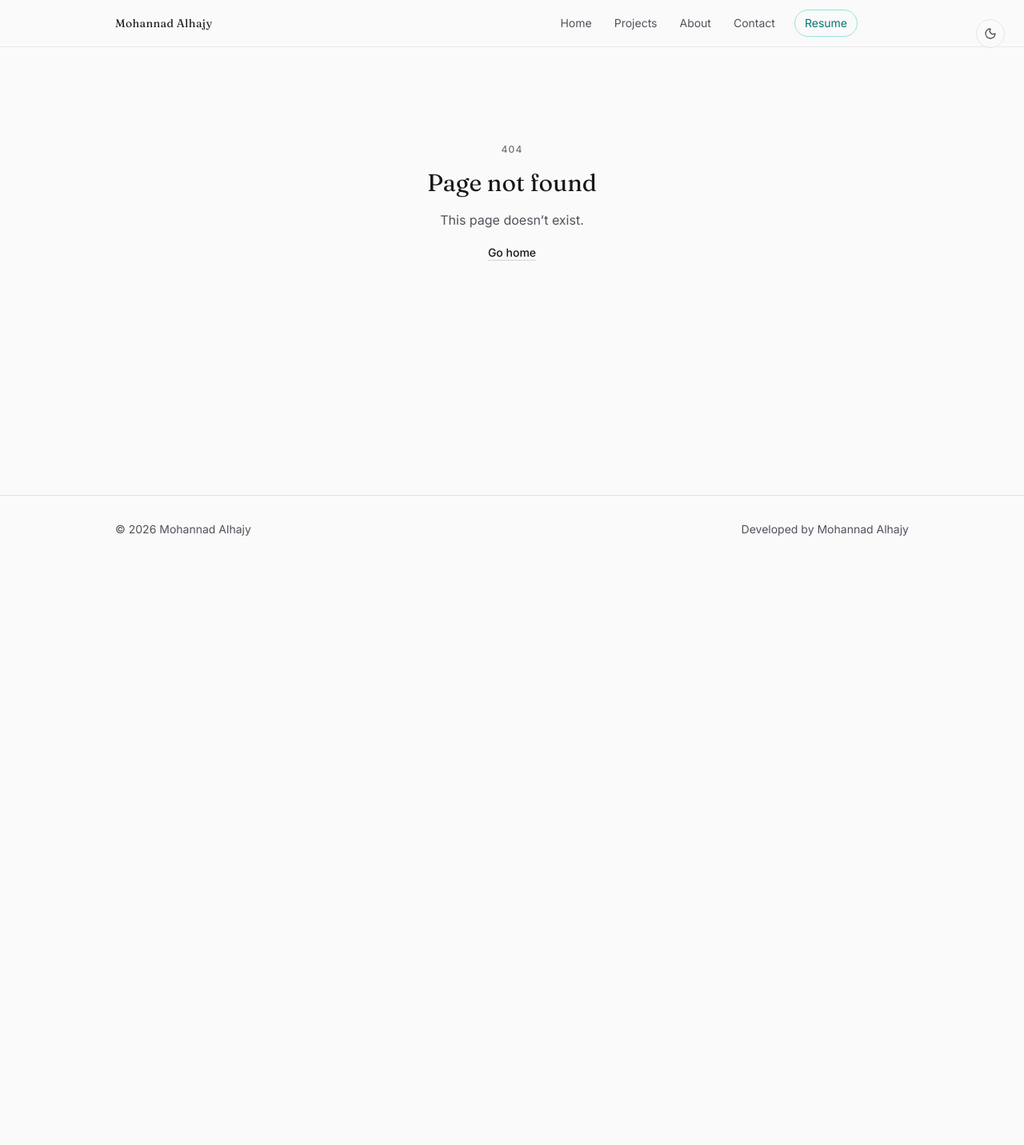
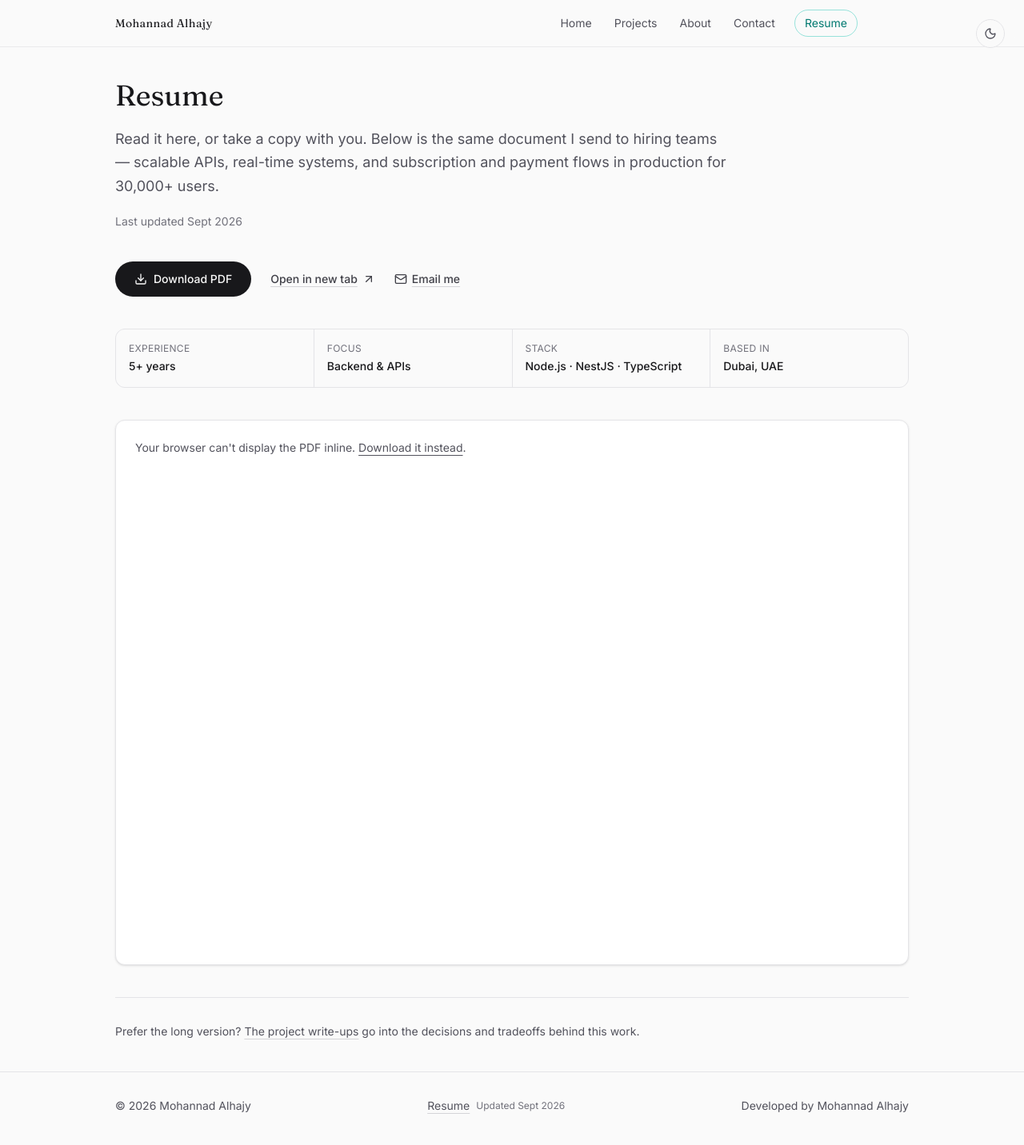
Before and after one commit to mohannadalhajy/portfolio, a Next.js app: page /resume in a window 1280 px wide. Before the commit this address had no page. Shown: the top 1432 px of the page at 80% size. Before the commit the page ends 800 px from the top, so only its background shows below. Built offline with nearby package versions, Linux system fonts and the light colour scheme.

Commit message:
optimize resume

```diff
--- a/next.config.ts
+++ b/next.config.ts
@@ -22,6 +22,17 @@ const nextConfig: NextConfig = {
         headers: securityHeaders,
       },
       {
+        // The resume page embeds this route in an <object>, which is a nested
+        // browsing context — the global X-Frame-Options: DENY blocks that even
+        // same-origin. Relax it to same-origin framing for the PDF only. Listed
+        // after the catch-all so it overrides it (later rule wins).
+        source: "/api/resume",
+        headers: [
+          { key: "X-Frame-Options", value: "SAMEORIGIN" },
+          { key: "Content-Security-Policy", value: "frame-ancestors 'self'" },
+        ],
+      },
+      {
         // Static assets in public/ are content-stable; serve them from cache.
         source: "/:path*.(png|jpg|jpeg|webp|avif|ico|pdf)",
         headers: [
--- a/src/app/HomeContent.tsx
+++ b/src/app/HomeContent.tsx
@@ -4,10 +4,10 @@ import HeroGem from "@/components/HeroGem";
 import StatusBadge from "@/components/StatusBadge";
 import Link from "next/link";
 import { motion } from "framer-motion";
-import { ArrowRight, Download } from "lucide-react";
+import { ArrowRight, Download, Eye } from "lucide-react";
 import { FADE_DOWN_ANIMATION_VARIANTS, STAGGER_CHILDREN } from "@/lib/motion";
 import { skillGroups } from "@/data/skills";
-import { resumeUrl, resumeUpdated } from "@/lib/site";
+import { resumeUrl, resumePage, resumeUpdated } from "@/lib/site";
 
 const testimonials = [
   {
@@ -146,14 +146,13 @@ export default function HomeContent() {
           <ArrowRight className="h-4 w-4 transition-transform group-hover:translate-x-1" />
         </Link>
         <span className="inline-flex items-center gap-2">
-          <a
-            href={resumeUrl}
-            download
+          <Link
+            href={resumePage}
             className="group inline-flex items-center gap-2 text-sm font-medium text-zinc-700 underline decoration-zinc-300 underline-offset-4 transition-colors hover:text-zinc-900 hover:decoration-amber-400 dark:text-zinc-300 dark:decoration-zinc-700 dark:hover:text-zinc-100"
           >
-            <Download className="h-4 w-4 transition-transform group-hover:-translate-y-0.5" />
-            Download Resume
-          </a>
+            <Eye className="h-4 w-4" />
+            View Resume
+          </Link>
           <span className="text-xs font-medium text-zinc-500 dark:text-zinc-500">
             Updated {resumeUpdated}
           </span>
--- a/src/app/api/resume/route.ts
+++ b/src/app/api/resume/route.ts
@@ -40,7 +40,7 @@ async function notify(details: Record<string, string>) {
     const { error } = await resend.emails.send({
       from: "onboarding@resend.dev",
       to: siteConfig.email,
-      subject: "Someone downloaded your resume",
+      subject: `Someone ${details.Action} your resume`,
       text: rows.map(([key, value]) => `${key}: ${value}`).join("\n"),
       html: rows
         .map(([key, value]) => `<p><strong>${key}:</strong> ${escapeHtml(value)}</p>`)
@@ -53,7 +53,11 @@ async function notify(details: Record<string, string>) {
 }
 
 export async function GET(request: Request) {
+  // `?view=1` renders the PDF in the browser; anything else downloads it.
+  const inline = new URL(request.url).searchParams.get("view") !== null;
+
   const details = {
+    Action: inline ? "viewed" : "downloaded",
     IP: getClientIp(request),
     Referrer: request.headers.get("referer") ?? "direct",
     "User agent": request.headers.get("user-agent") ?? "unknown",
@@ -81,7 +85,7 @@ export async function GET(request: Request) {
   return new NextResponse(upstream.body, {
     headers: {
       "Content-Type": "application/pdf",
-      "Content-Disposition": `attachment; filename="${resumeFile.replace(/^\//, "")}"`,
+      "Content-Disposition": `${inline ? "inline" : "attachment"}; filename="${resumeFile.replace(/^\//, "")}"`,
       "Cache-Control": "no-store",
     },
   });
--- a/src/app/contact/ContactContent.tsx
+++ b/src/app/contact/ContactContent.tsx
@@ -1,9 +1,10 @@
 "use client";
 
+import Link from "next/link";
 import { motion } from "framer-motion";
-import { MapPin, Clock, Download, ArrowUpRight } from "lucide-react";
+import { MapPin, Clock, Download, Eye, ArrowUpRight } from "lucide-react";
 import { FADE_DOWN_ANIMATION_VARIANTS, STAGGER_CHILDREN } from "@/lib/motion";
-import { siteConfig, resumeUrl, resumeUpdated } from "@/lib/site";
+import { siteConfig, resumeUrl, resumePage, resumeUpdated } from "@/lib/site";
 import CopyButton from "@/components/CopyButton";
 import StatusBadge from "@/components/StatusBadge";
 import ContactForm from "@/components/ContactForm";
@@ -72,14 +73,13 @@ export default function ContactContent() {
           </div>
 
           <div className="flex flex-wrap items-center gap-2">
-            <a
-              href={resumeUrl}
-              download
+            <Link
+              href={resumePage}
               className="group inline-flex items-center gap-2 text-sm font-medium text-zinc-900 underline decoration-zinc-300 underline-offset-4 transition-colors hover:decoration-amber-500 dark:text-zinc-100 dark:decoration-zinc-700 dark:hover:decoration-amber-400"
             >
-              <Download className="h-4 w-4 transition-transform group-hover:-translate-y-0.5" />
-              Download Resume
-            </a>
+              <Eye className="h-4 w-4" />
+              View Resume
+            </Link>
             <span className="text-xs font-medium text-zinc-500 dark:text-zinc-500">
               Updated {resumeUpdated}
             </span>
--- /dev/null
+++ b/src/app/resume/ResumeContent.tsx
@@ -0,0 +1,120 @@
+"use client";
+
+import Link from "next/link";
+import { motion } from "framer-motion";
+import { Download, ArrowUpRight, Mail } from "lucide-react";
+import { FADE_DOWN_ANIMATION_VARIANTS, STAGGER_CHILDREN } from "@/lib/motion";
+import { resumeUrl, resumeViewUrl, resumeUpdated, siteConfig } from "@/lib/site";
+
+const highlights = [
+  { label: "Experience", value: "5+ years" },
+  { label: "Focus", value: "Backend & APIs" },
+  { label: "Stack", value: "Node.js · NestJS · TypeScript" },
+  { label: "Based in", value: "Dubai, UAE" },
+];
+
+export default function ResumeContent() {
+  return (
+    <motion.div
+      initial="hidden"
+      animate="show"
+      variants={STAGGER_CHILDREN}
+      className="space-y-10"
+    >
+      <motion.header variants={FADE_DOWN_ANIMATION_VARIANTS} className="max-w-3xl space-y-5">
+        <h1 className="font-serif text-3xl text-zinc-900 dark:text-zinc-100 sm:text-4xl">Resume</h1>
+        <p className="text-lg leading-relaxed text-zinc-600 dark:text-zinc-400">
+          Read it here, or take a copy with you. Below is the same document I
+          send to hiring teams — scalable APIs, real-time systems, and
+          subscription and payment flows in production for 30,000+ users.
+        </p>
+        <p className="text-sm text-zinc-500 dark:text-zinc-500">Last updated {resumeUpdated}</p>
+      </motion.header>
+
+      <motion.div
+        variants={FADE_DOWN_ANIMATION_VARIANTS}
+        className="flex flex-wrap items-center gap-x-6 gap-y-3"
+      >
+        <a
+          href={resumeUrl}
+          download
+          className="group inline-flex items-center gap-2 rounded-full bg-zinc-900 px-6 py-3 text-sm font-medium text-zinc-50 transition-all hover:bg-zinc-800 hover:shadow-[0_0_30px_rgba(245,158,11,0.25)] active:scale-95 dark:bg-zinc-100 dark:text-zinc-900 dark:hover:bg-white"
+        >
+          <Download className="h-4 w-4 transition-transform group-hover:-translate-y-0.5" />
+          Download PDF
+        </a>
+        <a
+          href={resumeViewUrl}
+          target="_blank"
+          rel="noopener noreferrer"
+          className="group inline-flex items-center gap-1.5 text-sm font-medium text-zinc-700 underline decoration-zinc-300 underline-offset-4 transition-colors hover:text-zinc-900 hover:decoration-amber-400 dark:text-zinc-300 dark:decoration-zinc-700 dark:hover:text-zinc-100"
+        >
+          Open in new tab
+          <ArrowUpRight className="h-4 w-4 transition-transform group-hover:translate-x-0.5 group-hover:-translate-y-0.5" />
+        </a>
+        <a
+          href={`mailto:${siteConfig.email}`}
+          className="group inline-flex items-center gap-1.5 text-sm font-medium text-zinc-700 underline decoration-zinc-300 underline-offset-4 transition-colors hover:text-zinc-900 hover:decoration-amber-400 dark:text-zinc-300 dark:decoration-zinc-700 dark:hover:text-zinc-100"
+        >
+          <Mail className="h-4 w-4" />
+          Email me
+        </a>
+      </motion.div>
+
+      <motion.dl
+        variants={FADE_DOWN_ANIMATION_VARIANTS}
+        className="grid grid-cols-2 gap-px overflow-hidden rounded-xl border border-zinc-200 bg-zinc-200 sm:grid-cols-4 dark:border-zinc-800/60 dark:bg-zinc-800/60"
+      >
+        {highlights.map((item) => (
+          <div key={item.label} className="bg-zinc-50 px-4 py-4 dark:bg-zinc-950">
+            <dt className="text-xs uppercase tracking-wide text-zinc-500 dark:text-zinc-500">
+              {item.label}
+            </dt>
+            <dd className="mt-1 text-sm font-medium text-zinc-900 dark:text-zinc-100">
+              {item.value}
+            </dd>
+          </div>
+        ))}
+      </motion.dl>
+
+      <motion.div variants={FADE_DOWN_ANIMATION_VARIANTS} className="space-y-3">
+        {/* Inline PDF viewers are unreliable on mobile browsers, so the embed is
+            desktop-only and everyone else gets the two buttons above. */}
+        <div className="hidden overflow-hidden rounded-xl border border-zinc-200 bg-white shadow-sm md:block dark:border-zinc-800/60 dark:bg-zinc-900">
+          <object
+            data={`${resumeViewUrl}#view=FitH`}
+            type="application/pdf"
+            aria-label="Resume preview"
+            className="h-[min(85vh,1100px)] w-full"
+          >
+            <p className="p-6 text-sm text-zinc-600 dark:text-zinc-400">
+              Your browser can&apos;t display the PDF inline.{" "}
+              <a href={resumeUrl} download className="underline underline-offset-4">
+                Download it instead
+              </a>
+              .
+            </p>
+          </object>
+        </div>
+        <p className="text-sm text-zinc-600 md:hidden dark:text-zinc-400">
+          The preview is easier to read on a larger screen — on mobile, open the
+          PDF in a new tab or download it.
+        </p>
+      </motion.div>
+
+      <motion.p
+        variants={FADE_DOWN_ANIMATION_VARIANTS}
+        className="border-t border-zinc-200 pt-8 text-sm text-zinc-600 dark:border-zinc-800/60 dark:text-zinc-400"
+      >
+        Prefer the long version?{" "}
+        <Link
+          href="/projects"
+          className="underline decoration-zinc-300 underline-offset-4 transition-colors hover:text-zinc-900 hover:decoration-amber-400 dark:decoration-zinc-700 dark:hover:text-zinc-100"
+        >
+          The project write-ups
+        </Link>{" "}
+        go into the decisions and tradeoffs behind this work.
+      </motion.p>
+    </motion.div>
+  );
+}
--- /dev/null
+++ b/src/app/resume/page.tsx
@@ -0,0 +1,13 @@
+import type { Metadata } from "next";
+import ResumeContent from "./ResumeContent";
+
+export const metadata: Metadata = {
+  title: "Resume",
+  description:
+    "Resume of Mohannad Alhajy — Full Stack Developer, backend-heavy: Node.js, NestJS, TypeScript, and the payment, real-time, and infrastructure work behind them.",
+  alternates: { canonical: "/resume" },
+};
+
+export default function ResumePage() {
+  return <ResumeContent />;
+}
--- a/src/app/sitemap.ts
+++ b/src/app/sitemap.ts
@@ -31,6 +31,12 @@ export default function sitemap(): MetadataRoute.Sitemap {
       priority: 0.7,
     },
     {
+      url: `${siteUrl}/resume`,
+      lastModified: now,
+      changeFrequency: "monthly",
+      priority: 0.7,
+    },
+    {
       url: `${siteUrl}/contact`,
       lastModified: now,
       changeFrequency: "monthly",
--- a/src/components/Footer.tsx
+++ b/src/components/Footer.tsx
@@ -1,9 +1,23 @@
+import Link from "next/link";
+import { resumePage, resumeUrl, resumeUpdated } from "@/lib/site";
+
 export default function Footer() {
   return (
     <footer className="border-t border-zinc-200 dark:border-zinc-900">
       <div className="mx-auto w-full max-w-5xl px-4 pt-8 pb-32 text-sm text-zinc-600 dark:text-zinc-400">
         <div className="flex flex-col gap-2 sm:flex-row sm:items-center sm:justify-between">
           <p>© {new Date().getFullYear()} Mohannad Alhajy</p>
+          <p className="flex flex-wrap items-center gap-2">
+            <Link
+              href={resumePage}
+              className="underline decoration-zinc-300 underline-offset-4 transition-colors hover:text-zinc-900 hover:decoration-amber-400 dark:decoration-zinc-700 dark:hover:text-zinc-100"
+            >
+              Resume
+            </Link>
+            <span className="text-xs text-zinc-500 dark:text-zinc-500">
+              Updated {resumeUpdated}
+            </span>
+          </p>
           <p className="text-zinc-600 dark:text-zinc-400">Developed by Mohannad Alhajy</p>
         </div>
       </div>
--- a/src/components/SiteHeader.tsx
+++ b/src/components/SiteHeader.tsx
@@ -2,7 +2,7 @@
 
 import Link from "next/link";
 import { usePathname } from "next/navigation";
-import { resumeUrl, siteConfig } from "@/lib/site";
+import { resumePage, siteConfig } from "@/lib/site";
 
 const pages = [
   { href: "/", label: "Home" },
@@ -46,13 +46,24 @@ export default function SiteHeader() {
               </Link>
             );
           })}
-          <a
-            href={resumeUrl}
-            download
-            className="ml-2 rounded-full border border-teal-500/40 px-3 py-1.5 text-sm text-teal-700 transition-colors hover:border-teal-500/70 hover:bg-teal-500/10 dark:text-teal-300"
-          >
-            Resume
-          </a>
+          <span className="ml-2 inline-flex items-center overflow-hidden rounded-full border border-teal-500/40 transition-colors hover:border-teal-500/70">
+            <Link
+              href={resumePage}
+              aria-current={pathname === resumePage ? "page" : undefined}
+              className="px-3 py-1.5 text-sm text-teal-700 transition-colors hover:bg-teal-500/10 dark:text-teal-300"
+            >
+              Resume
+            </Link>
+            {/* <a
+              href={resumeUrl}
+              download
+              aria-label="Download resume"
+              title="Download resume"
+              className="border-l border-teal-500/40 px-2.5 py-1.5 text-teal-700 transition-colors hover:bg-teal-500/10 dark:text-teal-300"
+            >
+              <Download className="h-3.5 w-3.5" />
+            </a> */}
+          </span>
         </nav>
       </div>
     </header>
--- a/src/lib/site.ts
+++ b/src/lib/site.ts
@@ -6,6 +6,15 @@ export const resumeFile = "/mohannad-alhajy-cv.pdf";
 // Links point at the API route instead of the file so downloads can be
 // emailed; the route streams the PDF from `resumeFile`.
 export const resumeUrl = "/api/resume";
+
+// Same route, but asks it to serve the PDF inline so the browser's viewer
+// opens it instead of committing the visitor to a download. Used by the
+// preview embed on `resumePage` and the "open in new tab" links.
+export const resumeViewUrl = "/api/resume?view=1";
+
+// The framed resume page — where "view" links point, so visitors land in the
+// site rather than on a bare PDF.
+export const resumePage = "/resume";
 export const resumeUpdated = "Sept 2026";
 
 export const siteConfig = {
```
